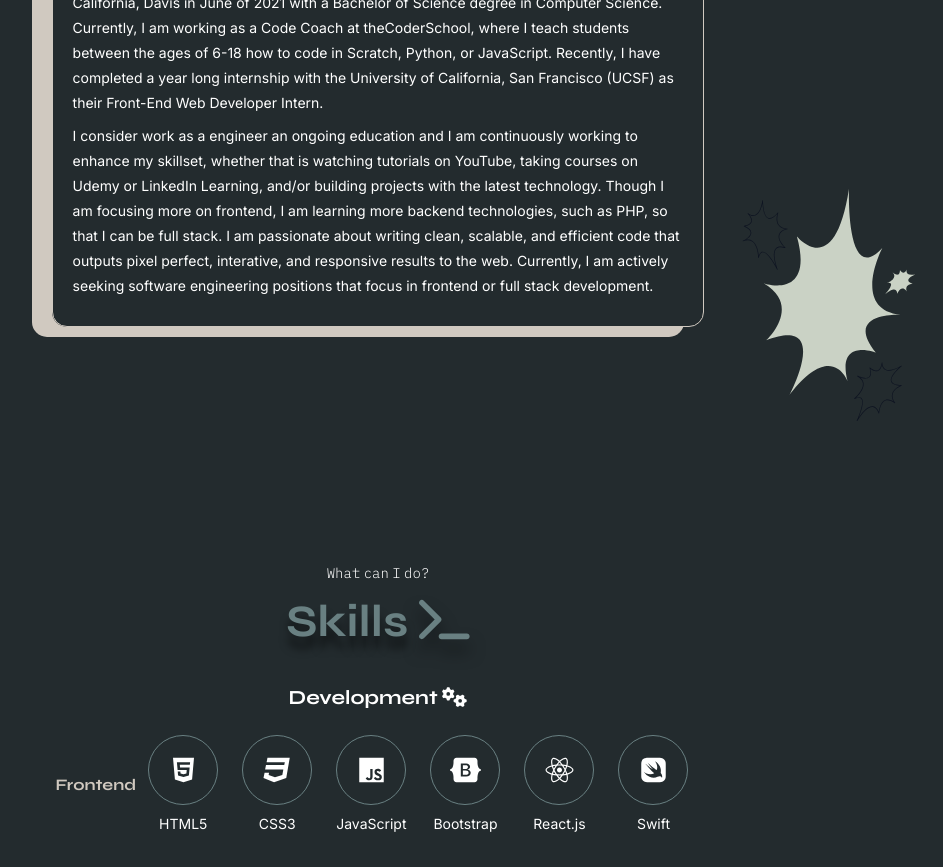
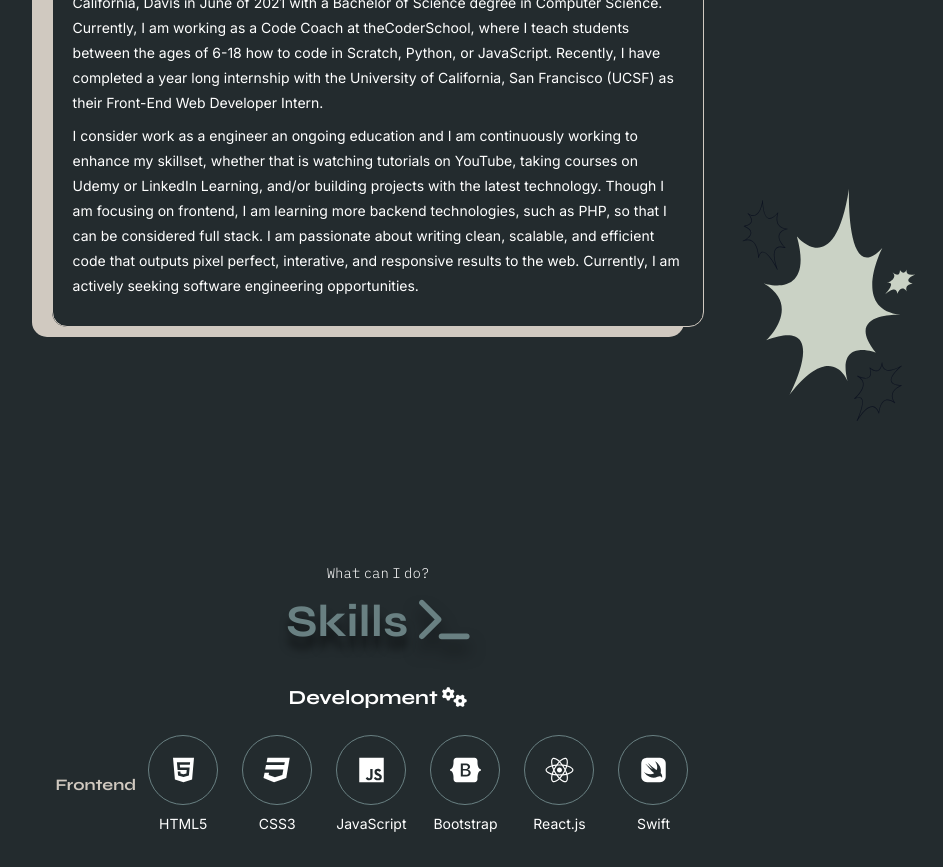
Before and after one commit to alyssamarie0107/alyssamarie0107.github.io, a React (Create React App) app: page / in a window 1280 px wide. Shown: the part 1140-2007 px from the top of the page, without its empty margins (262-1205 px from the left). Built offline with nearby package versions, Linux system fonts and the light colour scheme.

Commit message:
update about me paragraph

```diff
--- a/src/sections/about/About.js
+++ b/src/sections/about/About.js
@@ -71,7 +71,7 @@ const About = () => {
                         <div id = { styles.about }>
                             <p>Hello! My name is Alyssa Rodriguez. I am a Software Engineer, based in San Francisco, CA who is specializing in frontend web development. I graduated from the University of California, Davis in June of 2021 with a Bachelor of Science degree in Computer Science. Currently, I am working as a Code Coach at theCoderSchool, where I teach students between the ages of 6-18 how to code in Scratch, Python, or JavaScript. Recently, I have completed a year long internship with the University of California, San Francisco (UCSF) as their Front-End Web Developer Intern.</p>
 
-                            <p>I consider work as a engineer an ongoing education and I am continuously working to enhance my skillset, whether that is watching tutorials on YouTube, taking courses on Udemy or LinkedIn Learning, and/or building projects with the latest technology. Though I am focusing more on frontend, I am learning more backend technologies, such as PHP, so that I can be full stack. I am passionate about writing clean, scalable, and efficient code that outputs pixel perfect, interative, and responsive results to the web. Currently, I am actively seeking software engineering positions that focus in frontend or full stack development.</p>
+                            <p>I consider work as a engineer an ongoing education and I am continuously working to enhance my skillset, whether that is watching tutorials on YouTube, taking courses on Udemy or LinkedIn Learning, and/or building projects with the latest technology. Though I am focusing on frontend, I am learning more backend technologies, such as PHP, so that I can be considered full stack. I am passionate about writing clean, scalable, and efficient code that outputs pixel perfect, interative, and responsive results to the web. Currently, I am actively seeking software engineering opportunities.</p>
                         </div>
                 </motion.div>
         </section>
```
